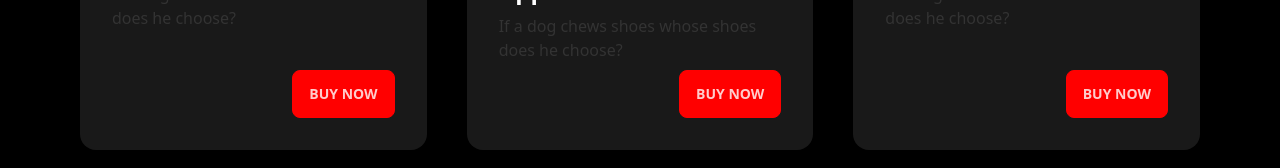
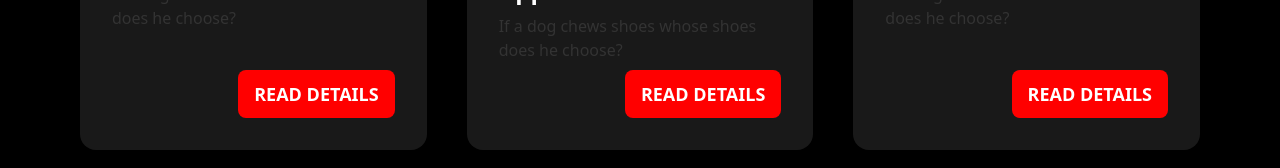
Before and after one commit to nurhossainfarid/my-portfolio-client-side, a React (Create React App) app: page / in a window 1280 px wide. Shown: the part 1770-1938 px from the top of the page. Built offline with nearby package versions, Linux system fonts and the light colour scheme.

Commit message:
add contact section

```diff
--- a/src/Pages/Header/Header.js
+++ b/src/Pages/Header/Header.js
@@ -13,7 +13,7 @@ const Header = () => {
                 <ul className="menu menu-horizontal p-0 ml-8">
                 <li><Link className="text-xl text-white font-bold" to="/home">Home</Link></li>
                 <li><a className="text-xl text-white font-bold" href="#about">About</a></li>
-                <li><a className="text-xl text-white font-bold" href="">Service</a></li>
+                <li><a className="text-xl text-white font-bold" href="#service">Service</a></li>
                 <li><a className="text-xl text-white font-bold" href="">Portfolio</a></li>
                 <li><a className="text-xl text-white font-bold" href="">Blog</a></li>
                 <li><a className="text-xl text-white font-bold" href="">Contact</a></li>
--- a/src/Pages/Home/MyService/MyService.js
+++ b/src/Pages/Home/MyService/MyService.js
@@ -6,7 +6,7 @@ import './MyService.css';
 
 const MyService = () => {
     return (
-        <div className="bg-black p-20">
+        <div id='service' className="bg-black p-20">
             <h1 className="text-5xl text-white font-bold text-center">My Supper Service</h1>
             <p class="py-6 text-gray-400 text-lg text-center">
                 All kinds of web service in here that's you need. So, why are you late....
@@ -18,7 +18,7 @@ const MyService = () => {
                         <h2 class="card-title text-2xl text-white fond-bold">Web Design</h2>
                         <p>If a dog chews shoes whose shoes does he choose?</p>
                         <div class="card-actions justify-end">
-                        <button class="btn btn-primary">Buy Now</button>
+                        <button className="btn bg-primary hover:bg-white text-lg text-white hover:scale-110 hover:text-primary border-none">Read Details</button>
                         </div>
                     </div>
                 </div>
@@ -28,7 +28,7 @@ const MyService = () => {
                         <h2 class="card-title text-2xl text-white fond-bold">Create Dynamic Web Application</h2>
                         <p>If a dog chews shoes whose shoes does he choose?</p>
                         <div class="card-actions justify-end">
-                        <button class="btn btn-primary">Buy Now</button>
+                        <button className="btn bg-primary hover:bg-white text-lg text-white hover:scale-110 hover:text-primary border-none">Read Details</button>
                         </div>
                     </div>
                 </div>
@@ -38,7 +38,7 @@ const MyService = () => {
                         <h2 class="card-title text-2xl text-white fond-bold">Web Development</h2>
                         <p>If a dog chews shoes whose shoes does he choose?</p>
                         <div class="card-actions justify-end">
-                        <button class="btn btn-primary">Buy Now</button>
+                        <button className="btn bg-primary hover:bg-white text-lg text-white hover:scale-110 hover:text-primary border-none">Read Details</button>
                         </div>
                     </div>
                 </div>
```
